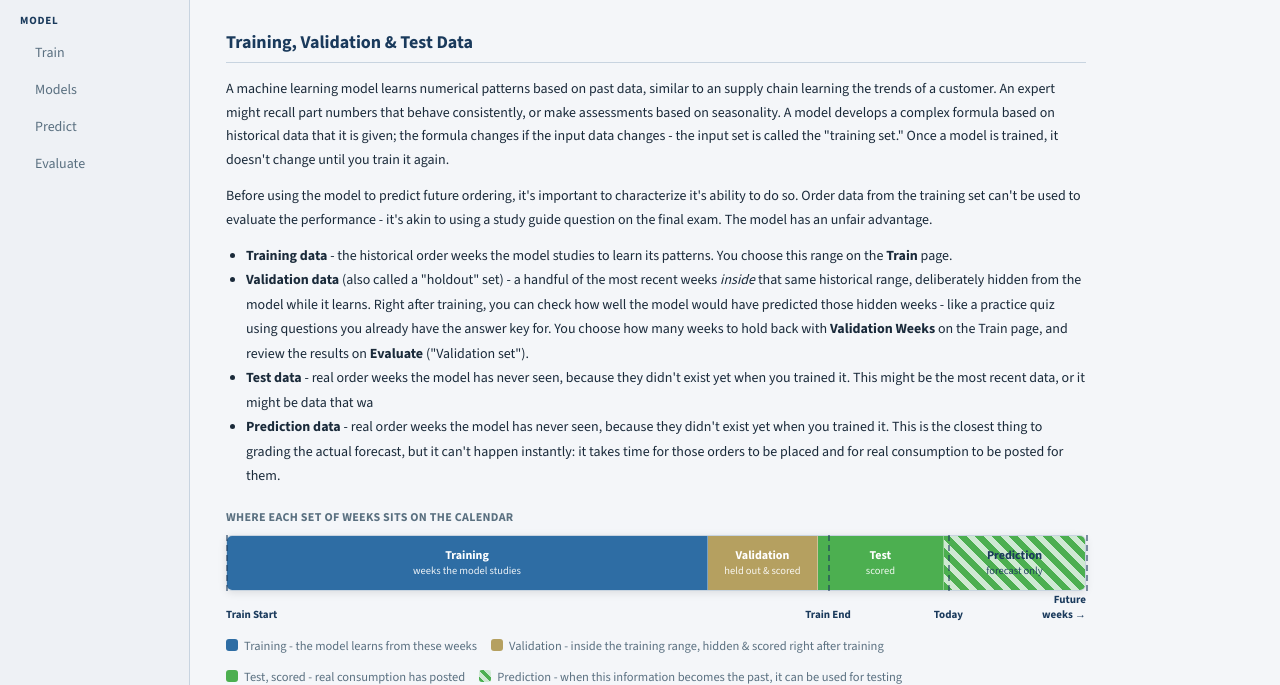
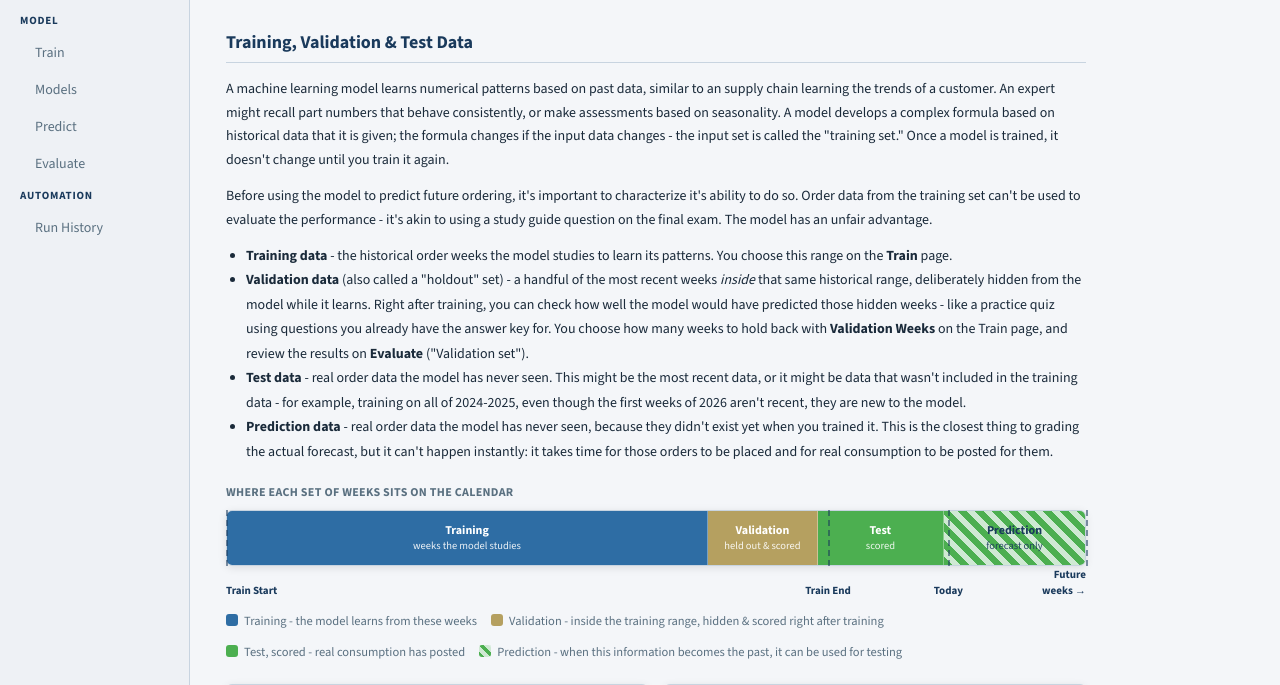
Before and after one commit to Georgia-Tech-Manufacturing-Institute/SupplyChainForecasting, a Flask app: page /userguide in a window 1280 px wide. Shown: the part 244-929 px from the top of the page. Run offline with Flask 3, Linux system fonts and the light colour scheme; parts of the project's set-up code (start-up, migrations or seed data) failed here and were passed over.

Commit message:
guide update

```diff
--- a/app/ui/app.py
+++ b/app/ui/app.py
@@ -18,6 +18,7 @@ from app.core.loader import create_connection, consumption_to_sql, waterfall_to_
 from app.models.train import model_train, save_model, load_model, predict_from_bundle
 from app.reporting.model_perform import holdout_report
 from app.models.create_dataset import build_training_dataset, build_prediction_dataset
+from app.core.run_logger import list_runs
 import sqlite3
 from app.prefixe import dirs, raw_dir, PLANT_SOURCES, pre
 
@@ -451,6 +452,54 @@ def model_retrain_config(name):
     })
 
 
+# ── AUTOMATION / Run History ────────────────────────────────────────────────
+_RUN_STATUS_LABELS = {
+    'success':     'Success',
+    'failed':      'Failed',
+    'no_new_data': 'No new data',
+    'running':     'In progress',
+    'interrupted': 'Interrupted',
+}
+
+def _fmt_elapsed(started_at, finished_at):
+    if not started_at:
+        return '—'
+    try:
+        start = datetime.fromisoformat(started_at)
+        end = datetime.fromisoformat(finished_at) if finished_at else datetime.now()
+    except ValueError:
+        return '—'
+    secs = int((end - start).total_seconds())
+    if secs < 60:
+        return f"{secs}s"
+    mins, secs = divmod(secs, 60)
+    if mins < 60:
+        return f"{mins}m {secs}s"
+    hrs, mins = divmod(mins, 60)
+    return f"{hrs}h {mins}m"
+
+def _format_run(run):
+    status = run.get('status', 'running')
+    # A run stuck in 'running' for a long time almost certainly crashed
+    # without a chance to record its own failure (killed process, etc).
+    if status == 'running':
+        try:
+            started = datetime.fromisoformat(run['started_at'])
+            if (datetime.now() - started).total_seconds() > 2 * 3600:
+                status = 'interrupted'
+        except (ValueError, KeyError):
+            pass
+    run['status'] = status
+    run['status_label'] = _RUN_STATUS_LABELS.get(status, status)
+    run['elapsed_str'] = _fmt_elapsed(run.get('started_at'), run.get('finished_at'))
+    return run
+
+@app.route("/runs")
+def runs():
+    return render_template("runs.html", active="runs",
+                           runs=[_format_run(r) for r in list_runs()])
+
+
 # ── DATA / Reports ────────────────────────────────────────────────────────────
 @app.route("/reports", methods=["GET", "POST"])
 def reports():
--- a/app/ui/templates/base.html
+++ b/app/ui/templates/base.html
@@ -35,6 +35,10 @@
       <a href="{{ url_for('predict') }}"  class="nav-item {% if active=='predict'  %}active{% endif %}">Predict</a>
       <a href="{{ url_for('evaluate') }}" class="nav-item {% if active=='evaluate' %}active{% endif %}">Evaluate</a>
     </div>
+    <div class="nav-section">
+      <div class="nav-section-label">Automation</div>
+      <a href="{{ url_for('runs') }}" class="nav-item {% if active=='runs' %}active{% endif %}">Run History</a>
+    </div>
 
   </aside>
 
--- a/app/ui/templates/userguide.html
+++ b/app/ui/templates/userguide.html
@@ -42,10 +42,10 @@
       You choose how many weeks to hold back with  <b>Validation Weeks</b> on the Train page, and  review the results on <b>Evaluate</b> ("Validation set").
     </li>
     <li>
-      <b>Test data</b> - real order weeks the model has never seen, because they didn't exist yet when you trained it. This might be the most recent data, or it might be data that wa
+      <b>Test data</b> - real order data the model has never seen. This might be the most recent data, or it might be data that wasn't included in the training data - for example, training on all of 2024-2025, even though the first weeks of 2026 aren't recent, they are new to the model.
     </li>
     <li>
-      <b>Prediction data</b> - real order weeks the model has never seen, because they didn't exist yet
+      <b>Prediction data</b> - real order data the model has never seen, because they didn't exist yet
       when you trained it. This is the closest thing to grading the actual forecast, but it can't
       happen instantly: it takes time for those orders to be placed and for real consumption to
       be posted for them.
```
